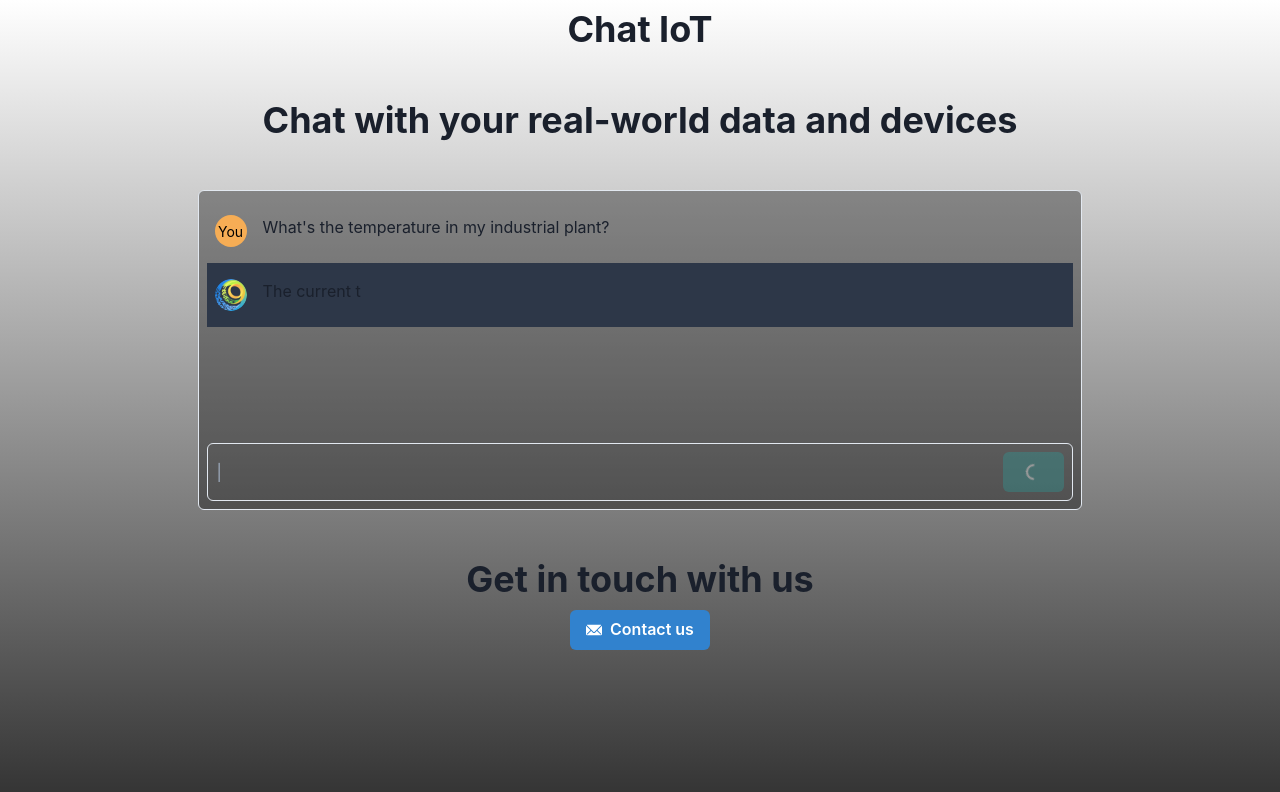
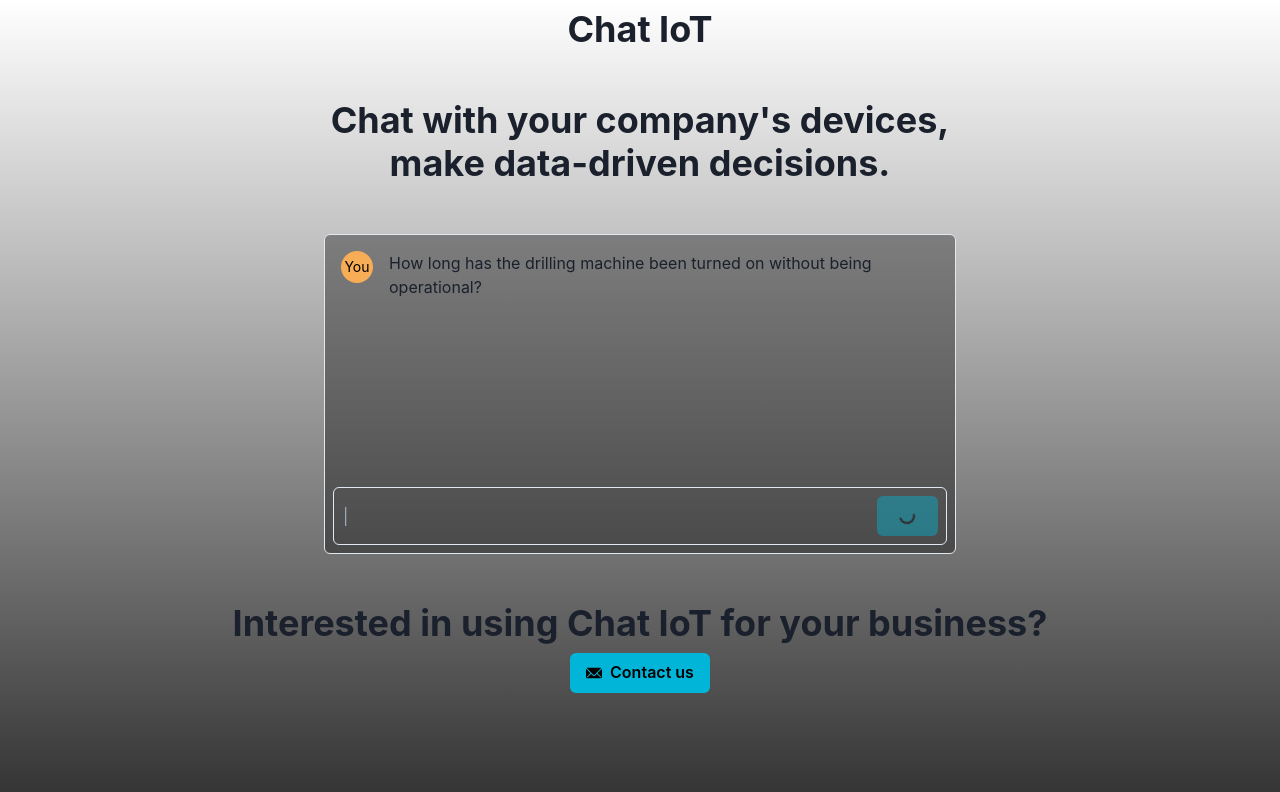
Before and after one commit to omnia-network/chat-iot, a React (Vite) app: page / in a window 1280 px wide. Shown: the top 792 px of the page. Built offline with nearby package versions, Linux system fonts and the light colour scheme.

Commit message:
feat: use case chat

```diff
--- a/package.json
+++ b/package.json
@@ -14,8 +14,10 @@
     "@chakra-ui/react": "^2.8.0",
     "@emotion/react": "^11.11.1",
     "@emotion/styled": "^11.11.0",
+    "chart.js": "^4.3.0",
     "framer-motion": "^10.12.22",
     "react": "^18.2.0",
+    "react-chartjs-2": "^5.2.0",
     "react-dom": "^18.2.0",
     "typewriter-effect": "^2.20.1"
   },
--- a/src/App.tsx
+++ b/src/App.tsx
@@ -1,9 +1,11 @@
 import { Box, Button, HStack, Heading, Image, Text, VStack } from '@chakra-ui/react';
-import { useCallback, useState } from 'react';
+import React, { useCallback, useState } from 'react';
 import Typewriter, { TypewriterClass, TypewriterState } from 'typewriter-effect';
 import chatIotLogo from './assets/chat-iot-logo.png';
 import { sendEvent } from './ga';
 import { EmailIcon } from '@chakra-ui/icons';
+import { Pie, Line } from 'react-chartjs-2';
+import 'chart.js/auto';
 
 const CONTACT_US_LINK = 'mailto:info@omnia-network.com'
 
@@ -11,7 +13,8 @@ const ContactUsButton = () => {
   return (
     <Button
       leftIcon={<EmailIcon />}
-      colorScheme='blue'
+      colorScheme='cyan'
+      bg='cyan.500'
     >
       <a href={CONTACT_US_LINK}>Contact us</a>
     </Button>
@@ -20,6 +23,7 @@ const ContactUsButton = () => {
 
 type Message = {
   content: string,
+  additionalContent?: React.ReactNode,
   isUser: boolean,
   onTypingEnd?: () => void,
 }
@@ -28,12 +32,19 @@ type MessagesProps = {
   messages: Message[],
 }
 
-const MessageElement: React.FC<Message> = ({ content, isUser, onTypingEnd }) => {
+const MessageElement: React.FC<Message> = ({ content, additionalContent, isUser, onTypingEnd }) => {
+  const [showAdditionalContent, setShowAdditionalContent] = useState(false)
+
   const onInit = useCallback((typewriter: TypewriterClass) => {
     typewriter
       .typeString(content)
       .callFunction(() => {
         if (onTypingEnd) {
+          if (additionalContent) {
+            setTimeout(() => {
+              setShowAdditionalContent(true)
+            }, 200)
+          }
           onTypingEnd()
         }
       })
@@ -43,8 +54,7 @@ const MessageElement: React.FC<Message> = ({ content, isUser, onTypingEnd }) =>
   if (isUser) {
     return (
       <HStack
-        paddingInline={2}
-        paddingBlock={4}
+        padding={4}
         gap={4}
         alignItems='flex-start'
       >
@@ -81,8 +91,7 @@ const MessageElement: React.FC<Message> = ({ content, isUser, onTypingEnd }) =>
 
   return (
     <HStack
-      paddingInline={2}
-      paddingBlock={4}
+      padding={4}
       backgroundColor='gray.700'
       gap={4}
       alignItems='flex-start'
@@ -96,16 +105,38 @@ const MessageElement: React.FC<Message> = ({ content, isUser, onTypingEnd }) =>
         src={chatIotLogo}
         alt='Chat IoT logo'
       />
-      <Box>
+      <Box
+        flexGrow={1}
+      >
         <Typewriter
           onInit={onInit}
           options={{
-            delay: 50,
+            delay: 20,
             cursor: '',
             autoStart: true,
             loop: false,
           }}
         />
+        {showAdditionalContent && (
+          <Box
+            marginBlock={2}
+            marginInline={{
+              base: 0,
+              md: 'auto',
+            }}
+            maxWidth={{
+              base: '100%',
+              md: '70%',
+            }}
+            maxHeight={{
+              base: 48,
+              md: 72,
+            }}
+            textAlign='center'
+          >
+            {additionalContent}
+          </Box>
+        )}
       </Box>
     </HStack>
   )
@@ -137,12 +168,12 @@ const removeTypedText = (state: TypewriterState) => {
 function App() {
   const [isLoading, setIsLoading] = useState(false)
   const [messages, setMessages] = useState<Message[]>([])
-  const [isContactButtonVisible, setIsContactButtonVisible] = useState(false)
+  const [hideInput, setHideInput] = useState(false)
 
   const onInit = useCallback((typewriter: TypewriterClass) => {
     typewriter
       // user input
-      .typeString('What\'s the temperature in my industrial plant?')
+      .typeString('How long has the drilling machine been turned on without being operational?')
       .pauseFor(200)
       .callFunction((state) => {
         setIsLoading(true)
@@ -172,7 +203,7 @@ function App() {
       .pauseFor(1_000)
       // chatiot response
       .callFunction(() => {
-        const content = 'The current temperature of the Acme plant is 27.1°C.'
+        const content = 'In the Acme Corp. plant, the <strong>Drilling machine #2</strong> in <strong>Sector #3</strong> has been on since <strong>8:00 AM</strong>, however no operator was available for the last <strong>2 hours</strong>.'
 
         setMessages((prevMessages) => {
           if (prevMessages.findIndex((message) => message.content === content) !== -1) {
@@ -183,6 +214,39 @@ function App() {
             ...prevMessages,
             {
               content,
+              additionalContent: (
+                <Pie
+                  data={{
+                    labels: ['Activity time', 'Inactivity time'],
+                    datasets: [
+                      {
+                        label: 'Hours',
+                        data: [8, 2],
+                        backgroundColor: [
+                          'rgba(75, 192, 192, 0.2)',
+                          'rgba(255, 99, 132, 0.2)',
+                        ],
+                        borderColor: [
+                          'rgba(75, 192, 192, 1)',
+                          'rgba(255, 99, 132, 1)',
+                        ],
+                        borderWidth: 1,
+                      },
+                    ],
+                  }}
+                  options={{
+                    plugins: {
+                      legend: {
+                        align: 'start',
+                        position: 'top',
+                        labels: {
+                          color: 'white',
+                        }
+                      },
+                    },
+                  }}
+                />
+              ),
               isUser: false,
               onTypingEnd: () => {
                 setIsLoading(false)
@@ -194,9 +258,9 @@ function App() {
           ]
         })
       })
-      .pauseFor(5_000)
+      .pauseFor(8_000)
       // user input
-      .typeString('Give me last week\'s temperature')
+      .typeString('How much energy was wasted?')
       .pauseFor(200)
       .callFunction((state) => {
         setIsLoading(true)
@@ -226,7 +290,103 @@ function App() {
       .pauseFor(1_000)
       // chatiot response
       .callFunction(() => {
-        const content = 'During last week, the mean temperature in the Acme plant was 25.4°C.'
+        const content = 'During the last <strong>2 hours</strong>, the <strong>Drilling machine #2</strong> consumed <strong>8.2kWh</strong>.'
+
+        setMessages((prevMessages) => {
+          if (prevMessages.findIndex((message) => message.content === content) !== -1) {
+            return prevMessages
+          }
+
+          return [
+            ...prevMessages,
+            {
+              content,
+              additionalContent: (
+                <Line
+                  data={{
+                    labels: ['4:00 PM', '5:00 PM', '6:00 PM', '7:00 PM'],
+                    datasets: [
+                      {
+                        label: 'Energy consumption (kWh)',
+                        data: [0, 2, 4, 8.2],
+                        borderColor: 'rgb(53, 162, 235)',
+                        backgroundColor: 'rgba(53, 162, 235, 0.5)',
+                      },
+                    ],
+                  }}
+                  options={{
+                    scales: {
+                      x: {
+                        grid: {
+                          color: 'gray',
+                        },
+                        ticks: {
+                          color: 'white',
+                        }
+                      },
+                      y: {
+                        grid: {
+                          color: 'gray',
+                        },
+                        ticks: {
+                          color: 'white',
+                        },
+                      },
+                    },
+                    plugins: {
+                      legend: {
+                        labels: {
+                          color: 'white',
+                        }
+                      },
+                    },
+                  }}
+                />
+              ),
+              isUser: false,
+              onTypingEnd: () => {
+                setIsLoading(false)
+                sendEvent('bot_response', {
+                  index: 2,
+                })
+              },
+            },
+          ]
+        })
+      })
+      .pauseFor(6_000)
+      // user input
+      .typeString('Turn off the machine after 10 minutes in which no operator is available in sector #3. Notify the sector manager when this happens more than twice per day')
+      .pauseFor(200)
+      .callFunction((state) => {
+        setIsLoading(true)
+
+        const content = getTypedText(state)
+
+        setMessages((prevMessages) => {
+          if (prevMessages.findIndex((message) => message.content === content) !== -1) {
+            return prevMessages
+          }
+
+          return [
+            ...prevMessages,
+            {
+              content,
+              isUser: true,
+            },
+          ]
+        })
+
+        removeTypedText(state)
+
+        sendEvent('user_message', {
+          index: 3,
+        })
+      })
+      .pauseFor(1_000)
+      // chatiot response
+      .callFunction(() => {
+        const content = 'The new rule has been set.<br><strong>John Mill</strong> will be notified if the <strong>Drilling machine #2</strong> is not active enough.'
 
         setMessages((prevMessages) => {
           if (prevMessages.findIndex((message) => message.content === content) !== -1) {
@@ -240,17 +400,14 @@ function App() {
               isUser: false,
               onTypingEnd: () => {
                 setIsLoading(false)
+                setHideInput(true)
                 sendEvent('bot_response', {
-                  index: 2,
+                  index: 3,
                 })
               },
             },
           ]
         })
-      })
-      .pauseFor(7_000)
-      .callFunction(() => {
-        setIsContactButtonVisible(true)
       })
       .start()
   }, [])
@@ -262,6 +419,7 @@ function App() {
       alignItems='center'
       justifyContent='flex-start'
       padding={2}
+      paddingBottom={12}
       gap={12}
       bgGradient='linear(to-b, whiteAlpha.50, blackAlpha.800)'
     >
@@ -272,26 +430,31 @@ function App() {
           Chat IoT
         </Heading>
         <Heading as='h6' textAlign='center'>
-          Chat with your real-world data and devices
+          Chat with your company's devices,<br />
+          make data-driven decisions.
         </Heading>
       </VStack>
       <VStack
         width={{
           base: '95%',
           md: '70%',
+          xl: '50%',
         }}
         minHeight={80}
         gap={4}
         borderWidth={1}
         borderRadius='md'
-        padding={2}
         bg='blackAlpha.500'
         justifyContent='space-between'
       >
         <Messages
           messages={messages}
         />
-        {!isContactButtonVisible && (
+        {!hideInput && (
+          <Box
+            width='100%'
+            padding={2}
+          >
             <HStack
               width='100%'
               padding={2}
@@ -307,20 +470,20 @@ function App() {
                 }}
               />
               <Button
-              colorScheme='teal'
+                colorScheme='cyan'
+                bg='cyan.500'
                 isLoading={isLoading}
+                flexShrink={0}
               >
                 Ask
               </Button>
             </HStack>
-        )}
-        {isContactButtonVisible && (
-          <ContactUsButton />
+          </Box>
         )}
       </VStack>
       <VStack>
-        <Heading as='h6' textAlign='center'>
-          Get in touch with us
+        <Heading as='h2' textAlign='center'>
+          Interested in using Chat IoT for your business?
         </Heading>
         <ContactUsButton />
       </VStack>
--- a/src/index.css
+++ b/src/index.css
@@ -26,3 +26,7 @@
 #contact-us-link:hover {
   color: #535bf2 !important;
 }
+
+canvas {
+  margin-inline: auto;
+}
```
Also changed, not shown: 1 other file (tests, documents, lock files or other folders). Lines whose indentation alone changed are shown as unchanged.
